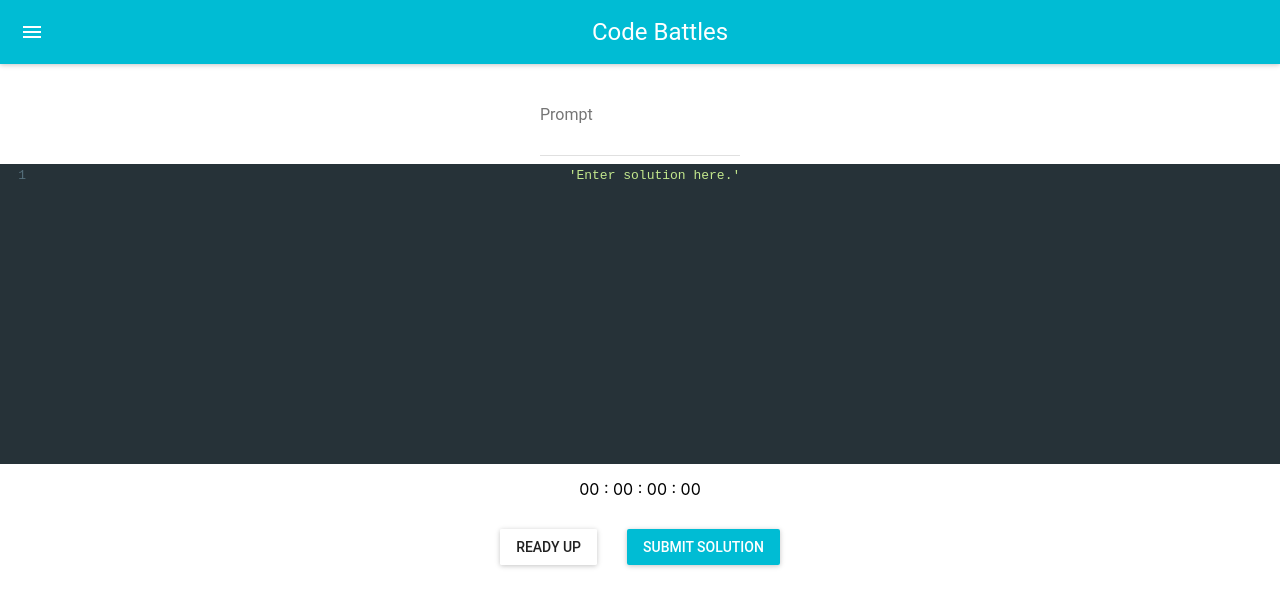
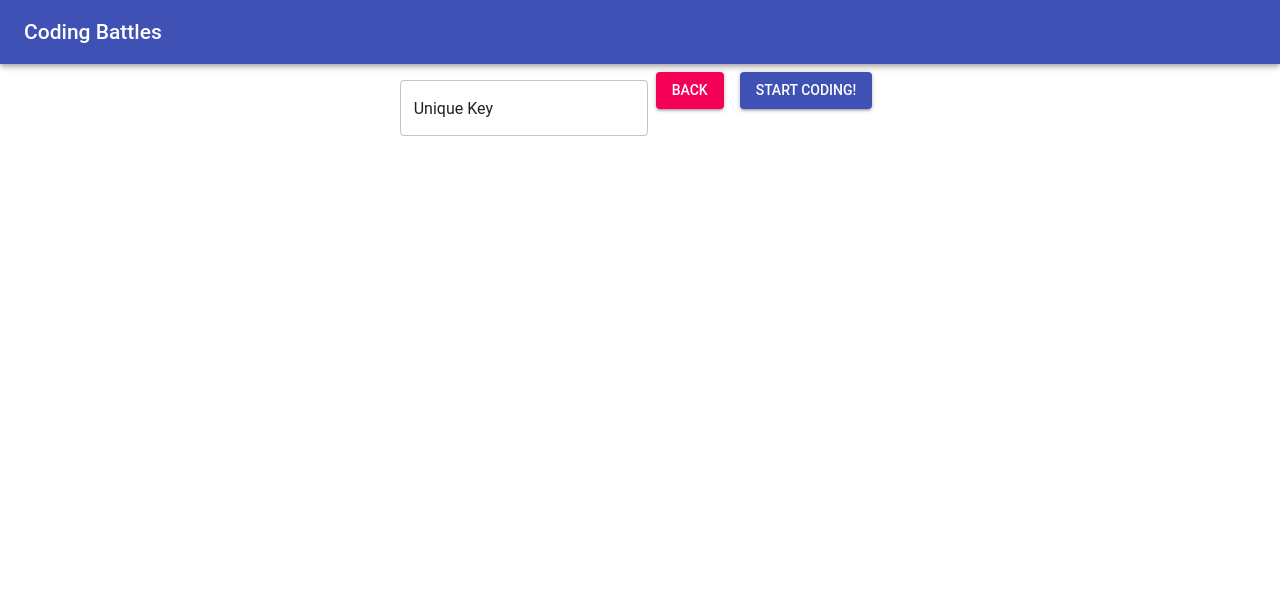
Before and after one commit to tommyli3318/CodeBattles, a React (Create React App) app in the folder frontend/: page / in a window 1280 px wide. Both pictures are taken after a click on the button "JOIN A SESSION". Shown: the top 606 px of the page. Built offline with nearby package versions, Linux system fonts and the light colour scheme.

Commit message:
materialuicore

```diff
--- a/frontend/package.json
+++ b/frontend/package.json
@@ -3,9 +3,9 @@
   "version": "0.1.0",
   "private": true,
   "dependencies": {
+    "@material-ui/core": "^3.9.3",
     "axios": "^0.18.0",
     "codemirror": "^5.45.0",
-    "material-ui": "^0.20.2",
     "package.json": "^2.0.1",
     "react": "^16.8.6",
     "react-codemirror2": "^5.1.0",
--- a/frontend/src/components/CodingPage.js
+++ b/frontend/src/components/CodingPage.js
@@ -3,10 +3,14 @@ import StopWatch from './StopWatch'
 import axios from 'axios';
 
 //MUI
-import MuiThemeProvider from 'material-ui/styles/MuiThemeProvider'
-import AppBar from 'material-ui/AppBar'
-import RaisedButton from 'material-ui/RaisedButton'
-import TextField from 'material-ui/TextField';
+import {MuiThemeProvider} from '@material-ui/core/styles'
+import AppBar from '@material-ui/core/AppBar';
+import Toolbar from '@material-ui/core/Toolbar';
+import Typography from '@material-ui/core/Typography';
+import Button from '@material-ui/core/Button';
+import PropTypes from 'prop-types';
+import { withStyles } from '@material-ui/core/styles';
+import TextField from '@material-ui/core/TextField';
 
 //Code Editor
 import {UnControlled as CodeMirror} from 'react-codemirror2'
@@ -57,18 +61,26 @@ export class CodingPage extends Component {
   render() {
     const {startValue} = this.state;
     const {mode} = this.state;
-
+    const { classes } = this.props;
     return (
         <MuiThemeProvider>
             <React.Fragment>
-                <AppBar title = 'Code Battles'></AppBar>
+                <AppBar position="static">
+                      <Toolbar>
+                          <Typography variant="title" color="inherit">
+                          Coding Battles
+                          </Typography>
+                      </Toolbar>
+                </AppBar>
                 <TextField
-                  style = {styles.textField}
-                  id="standard-textarea"
-                  label="With placeholder multiline"
-                  placeholder="Prompt"
-                  multiline ='true'
-                  margin="small"
+                    style = {styles.textField}
+                    id="outlined-read-only-input"
+                    defaultValue="Prompt"
+                    margin="normal"
+                    InputProps={{
+                        readOnly: true,
+                    }}
+                    variant="outlined"
                 />
                 <CodeMirror
                   style = {styles.editor}
@@ -85,36 +97,45 @@ export class CodingPage extends Component {
                   }}
                 />
                 <StopWatch ref = {this.stopWatchRef}></StopWatch>
-                <RaisedButton
-                    label = 'Ready Up'
-                    primary = {false}
-                    style = {styles.button}
-                    onClick = {this.startTimer}
-                ></RaisedButton>
-                <RaisedButton
-                    label = 'Submit Solution'
-                    primary = {true}
-                    style = {styles.button}
-                    onClick = {this.submit}
-                ></RaisedButton>
+                <Button
+                    variant="contained"
+                    color="secondary"
+                    className={classes.button}
+                    onClick = {this.startTimer}>
+                    Ready Up
+                </Button>
+                <Button
+                    variant="contained"
+                    color="primary"
+                    className={classes.button}
+                    onClick = {this.submit}>
+                    Submit
+                </Button>
             </React.Fragment>
         </MuiThemeProvider>
     )
   }
 }
 
-const styles = {
+const styles = (theme) => ({
     editor: {
         border: 1,
         height: 'auto'
-    },
-    button: {
-        margin: 15
     },
     textField: {
       width: 200,
       height: 100
     },
-}
+    button: {
+      margin: theme.spacing.unit,
+    },
+    input: {
+      display: 'none',
+    }
+})
 
-export default CodingPage
+CodingPage.propTypes = {
+  classes: PropTypes.object.isRequired,
+};
+
+export default withStyles(styles)(CodingPage)
--- /dev/null
+++ b/frontend/src/components/MakeSession.js
@@ -0,0 +1,94 @@
+import React, { Component } from 'react'
+
+//MUI
+import {MuiThemeProvider, createMuiTheme} from '@material-ui/core/styles'
+import AppBar from '@material-ui/core/AppBar';
+import Toolbar from '@material-ui/core/Toolbar';
+import Typography from '@material-ui/core/Typography';
+import TextField from '@material-ui/core/TextField';
+import Button from '@material-ui/core/Button';
+import PropTypes from 'prop-types';
+import { withStyles } from '@material-ui/core/styles';
+
+export class MakeSession extends Component {
+
+    goBack = (e) => {
+        e.preventDefault();
+        this.props.prevStep();
+    }
+
+    continue = (e) => {
+        e.preventDefault();
+        this.props.nextStep();
+    }
+
+  render() {
+    const { classes } = this.props;
+    return (
+        <MuiThemeProvider>
+            <React.Fragment>
+                <AppBar position="static">
+                    <Toolbar>
+                        <Typography variant="title" color="inherit">
+                        Coding Battles
+                        </Typography>
+                    </Toolbar>
+                </AppBar>
+                <TextField
+                    style = {styles.textField}
+                    id="outlined-read-only-input"
+                    defaultValue="Unique Key"
+                    margin="normal"
+                    InputProps={{
+                        readOnly: true,
+                    }}
+                    variant="outlined"
+                />
+                <Button
+                    variant="contained"
+                    color="secondary"
+                    className={classes.button}
+                    onClick = {this.goBack}>
+                    Back
+                </Button>
+                <Button
+                    variant="contained"
+                    color="primary"
+                    className={classes.button}
+                    onClick = {this.continue}>
+                    Start Coding!
+                </Button>
+            </React.Fragment>
+    </MuiThemeProvider>
+    )
+  }
+}
+
+const styles = theme => ({
+    container: {
+      display: 'flex',
+      flexWrap: 'wrap',
+    },
+    textField: {
+      marginLeft: theme.spacing.unit,
+      marginRight: theme.spacing.unit,
+    },
+    dense: {
+      marginTop: 16,
+    },
+    menu: {
+      width: 200,
+    },
+    button: {
+        margin: theme.spacing.unit,
+    },
+    input: {
+        display: 'none',
+    }
+  });
+
+MakeSession.propTypes = {
+    classes: PropTypes.object.isRequired,
+};
+
+export default withStyles(styles)(MakeSession);
--- a/frontend/src/components/ViewSelector.js
+++ b/frontend/src/components/ViewSelector.js
@@ -1,8 +1,9 @@
 import React, { Component } from 'react'
 
 //import all other components to display
+import Welcome from './Welcome'
+import MakeSession from './MakeSession'
 import CodingPage from './CodingPage'
-import Welcome from './Welcome'
 
 export class ViewSelector extends Component {
     state = {
@@ -35,6 +36,13 @@ export class ViewSelector extends Component {
             )
         case 1:
             return (
+               <MakeSession
+               prevStep = {this.prevStep}
+               nextStep = {this.nextStep}
+               ></MakeSession>
+            )
+        case 2:
+            return (
                <CodingPage
                prevStep = {this.prevStep}
                ></CodingPage>
--- a/frontend/src/components/Welcome.js
+++ b/frontend/src/components/Welcome.js
@@ -1,9 +1,13 @@
 import React, { Component } from 'react'
 
 //MUI
-import MuiThemeProvider from 'material-ui/styles/MuiThemeProvider'
-import AppBar from 'material-ui/AppBar'
-import RaisedButton from 'material-ui/RaisedButton'
+import {MuiThemeProvider} from '@material-ui/core/styles'
+import AppBar from '@material-ui/core/AppBar';
+import Toolbar from '@material-ui/core/Toolbar';
+import Typography from '@material-ui/core/Typography';
+import Button from '@material-ui/core/Button';
+import PropTypes from 'prop-types';
+import { withStyles } from '@material-ui/core/styles';
 
 export class Welcome extends Component {
 
@@ -13,32 +17,49 @@ export class Welcome extends Component {
     }
 
   render() {
+    const { classes } = this.props;
     return (
       <MuiThemeProvider>
           <React.Fragment>
-            <AppBar title = 'Code Battles'></AppBar>
-            <RaisedButton
-                    label = 'Join a Session'
-                    primary = {false}
-                    style = {styles.button}
-                    onClick = {this.continue}
-            ></RaisedButton>
-            <RaisedButton
-                label = 'Create a Session'
-                primary = {true}
-                style = {styles.button}
-                onClick = {this.continue}
-            ></RaisedButton>
+            <AppBar position="static">
+                <Toolbar>
+                    <Typography variant="title" color="inherit">
+                    Coding Battles
+                    </Typography>
+                </Toolbar>
+            </AppBar>
+            <Button
+                variant="contained"
+                color="secondary"
+                className={classes.button}
+                onClick = {this.continue}>
+                Join a Session
+            </Button>
+            <Button
+                variant="contained"
+                color="primary"
+                className={classes.button}
+                onClick = {this.continue}>
+                Make a Session
+            </Button>
           </React.Fragment>
       </MuiThemeProvider>
     )
   }
 }
 
-const styles = {
+const styles = theme => ({
     button: {
-        margin: 15
-    }
-}
+      margin: theme.spacing.unit,
+    },
+    input: {
+      display: 'none',
+    },
+  });
 
-export default Welcome
+Welcome.propTypes = {
+    classes: PropTypes.object.isRequired,
+  };
+
+
+export default withStyles(styles)(Welcome);
```
Also changed, not shown: 1 other file (tests, documents, lock files or other folders).
